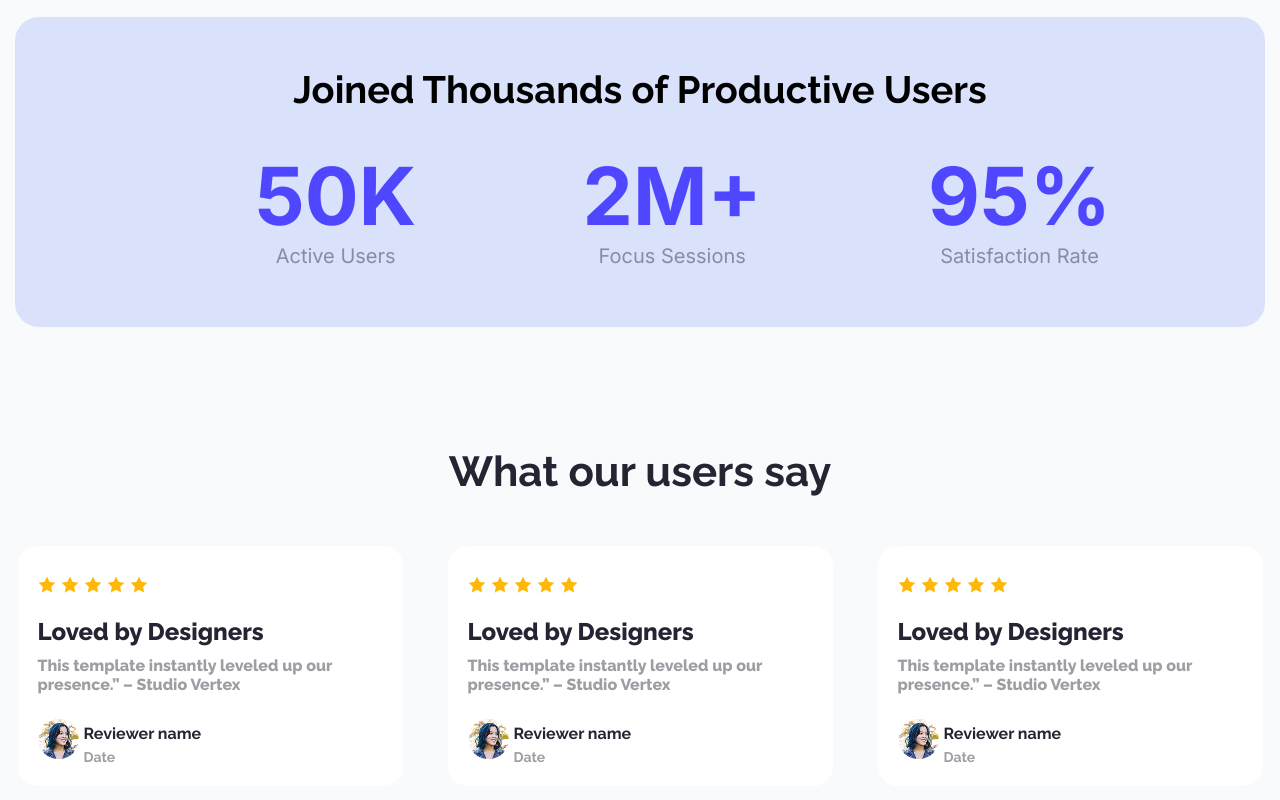
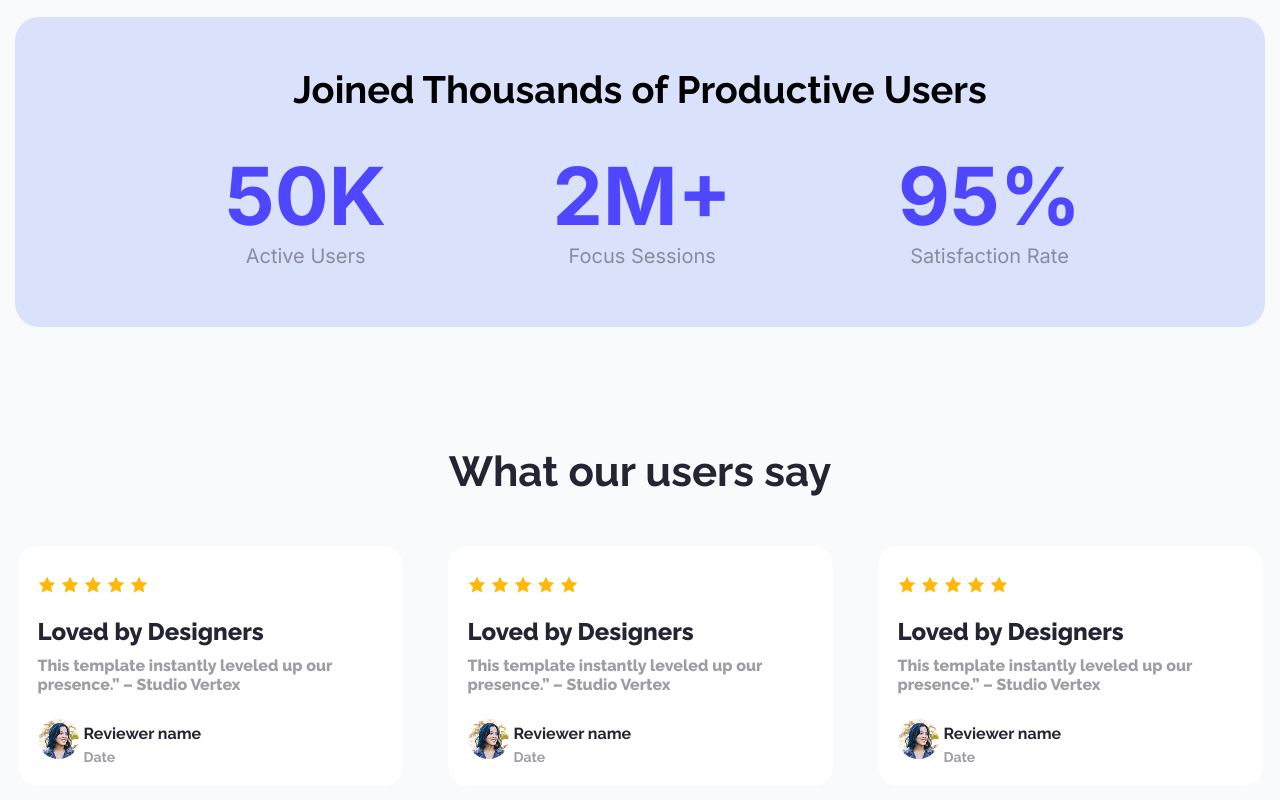
Before and after one commit to prince-hadi/My-first-B12A01, a plain HTML site: page index.html in a window 1280 px wide. Shown: the part 1241-2041 px from the top of the page. Drawn offline with Linux system fonts and the light colour scheme.

Commit message:
add my last carection code

```diff
--- a/style.css
+++ b/style.css
@@ -129,6 +129,8 @@ nav{
      border-radius: 24px;
      text-align: center;
      padding: 30px 40px 100px 40px;
+     /* margin-left: 100px; */
+
 
 
 }
@@ -146,7 +148,7 @@ nav{
     display: flex;
     justify-content: space-between;
     width: 856px;
-    padding-left: 200px;
+    padding-left: 170px;
 }
 
 .tex h1{
```
